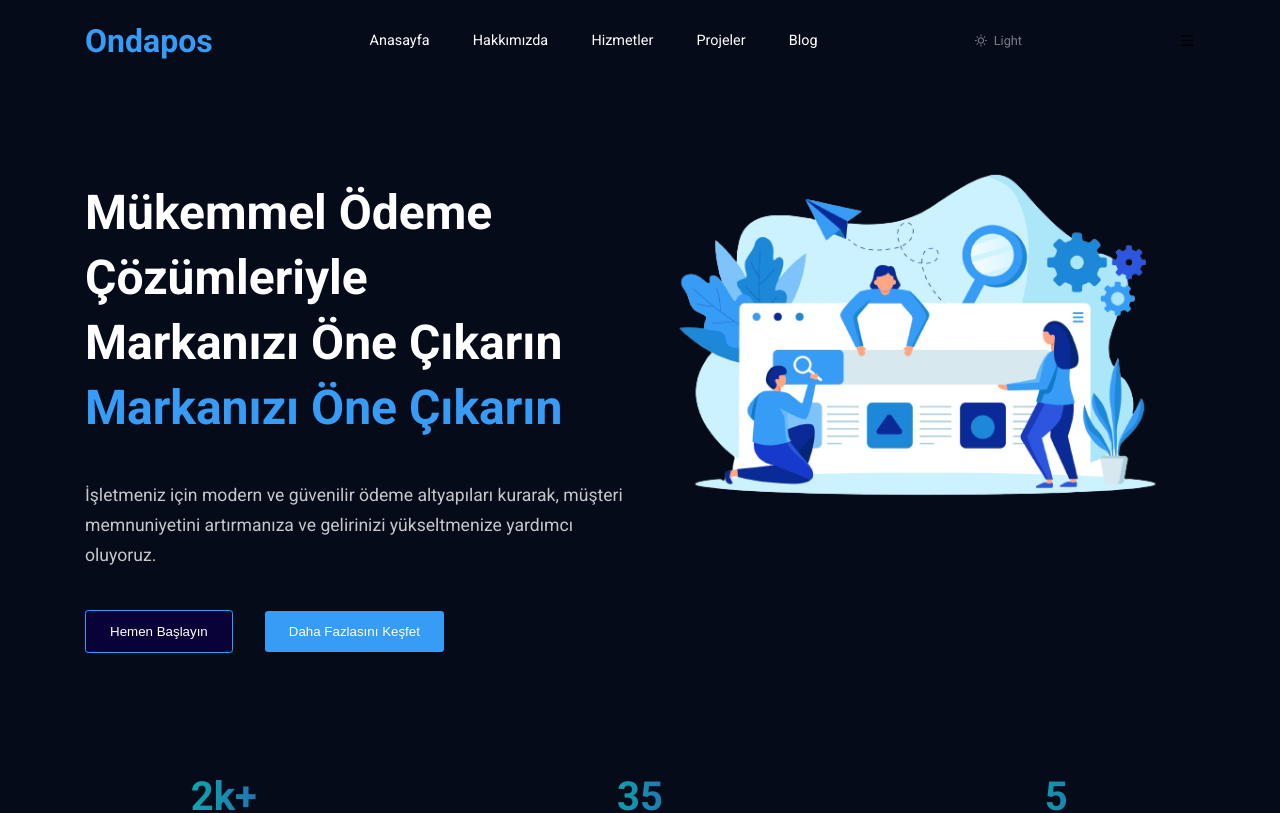
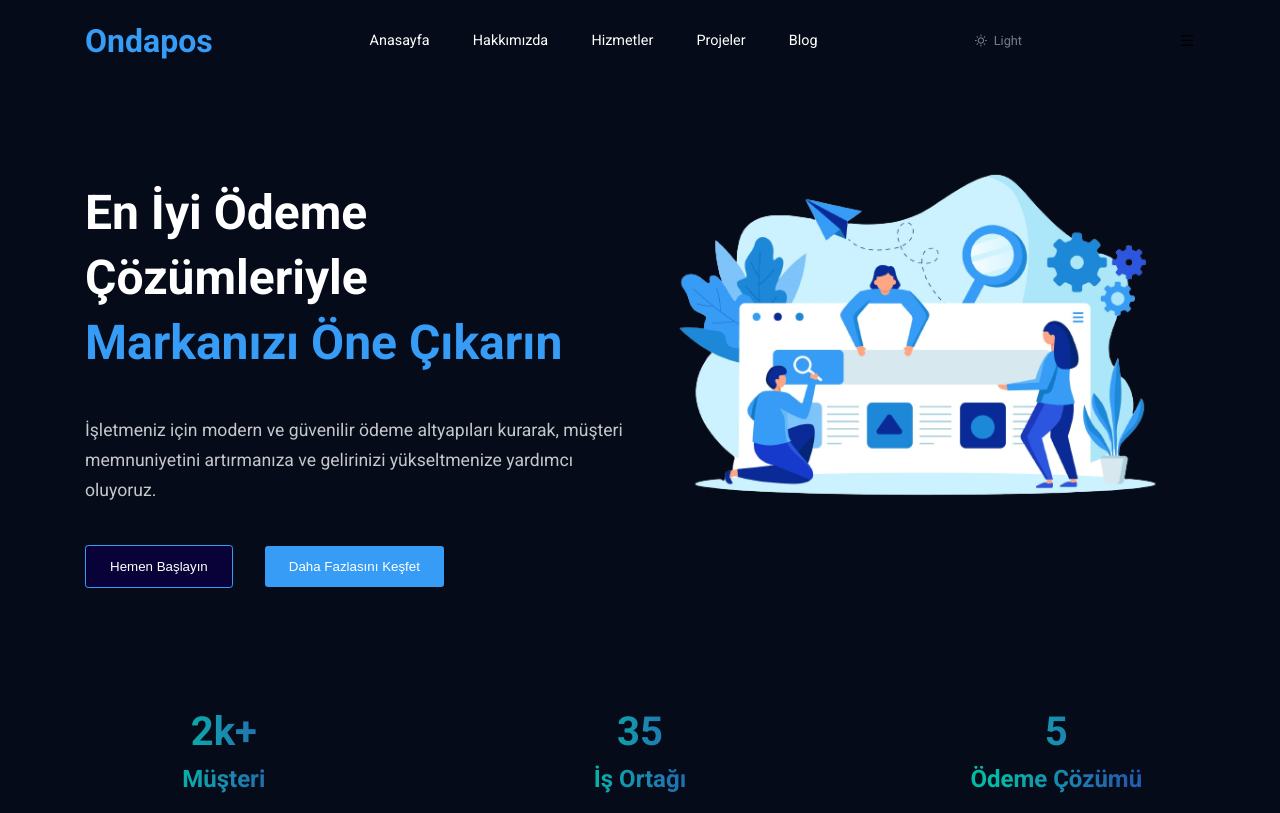
Before and after one commit to utkutasglk/Ondapos, a React (Create React App) app: page / in a window 1280 px wide. Shown: the top 813 px of the page. Built offline with nearby package versions, Linux system fonts and the light colour scheme.

Commit message:
some changes

```diff
--- a/src/components/UI/Hero.jsx
+++ b/src/components/UI/Hero.jsx
@@ -10,8 +10,8 @@ const Hero = ({ theme }) => {
         <div className="hero__wrapper">
           <div className="hero__content">
             <div>
-              <h2>Mükemmel Ödeme Çözümleriyle</h2>
-              <h2>Markanızı Öne Çıkarın</h2>
+              <h2>En İyi Ödeme Çözümleriyle</h2>
+
               <h2 className="highlight">Markanızı Öne Çıkarın</h2>
             </div>
             <p className="description">
```
